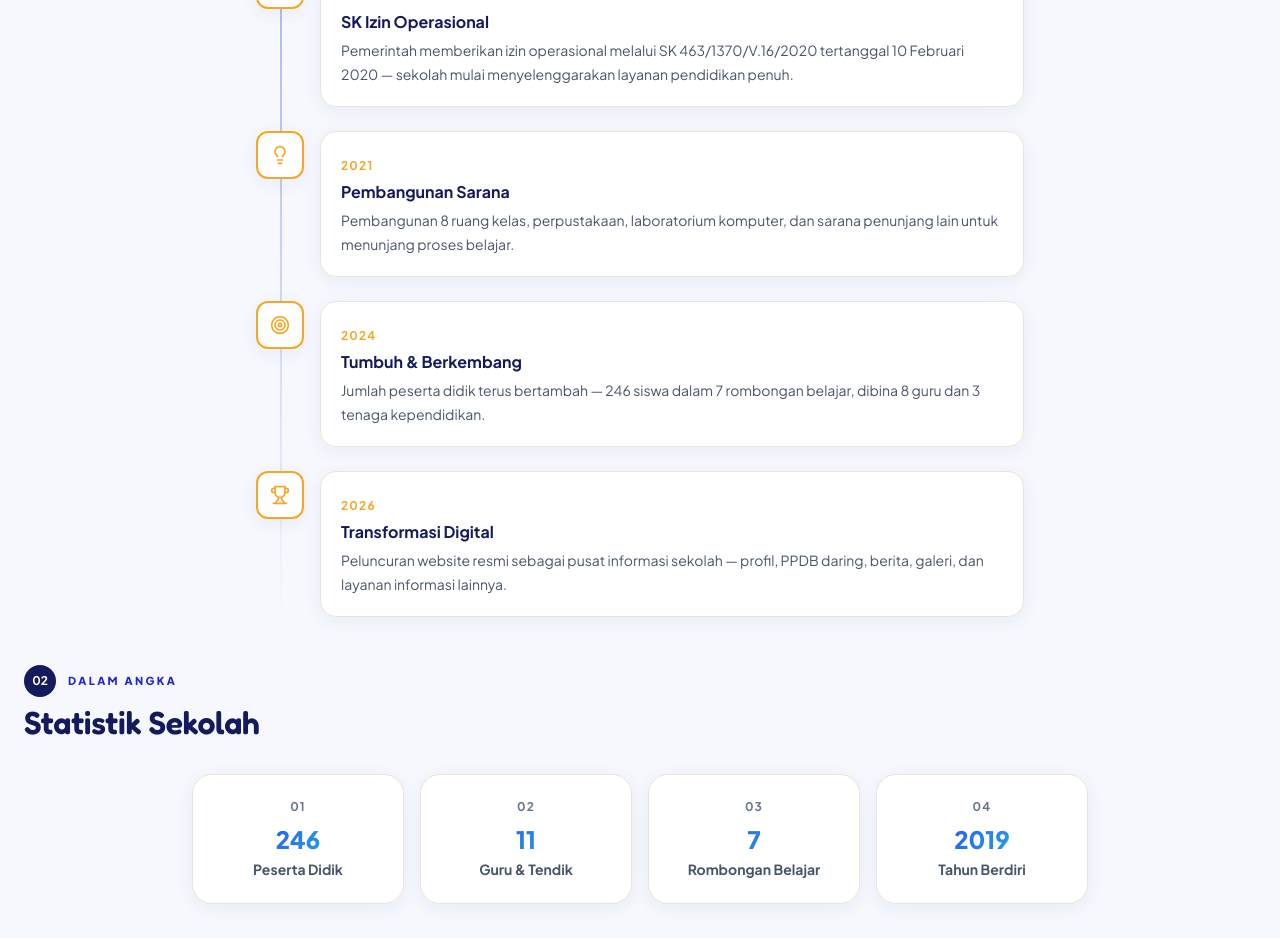
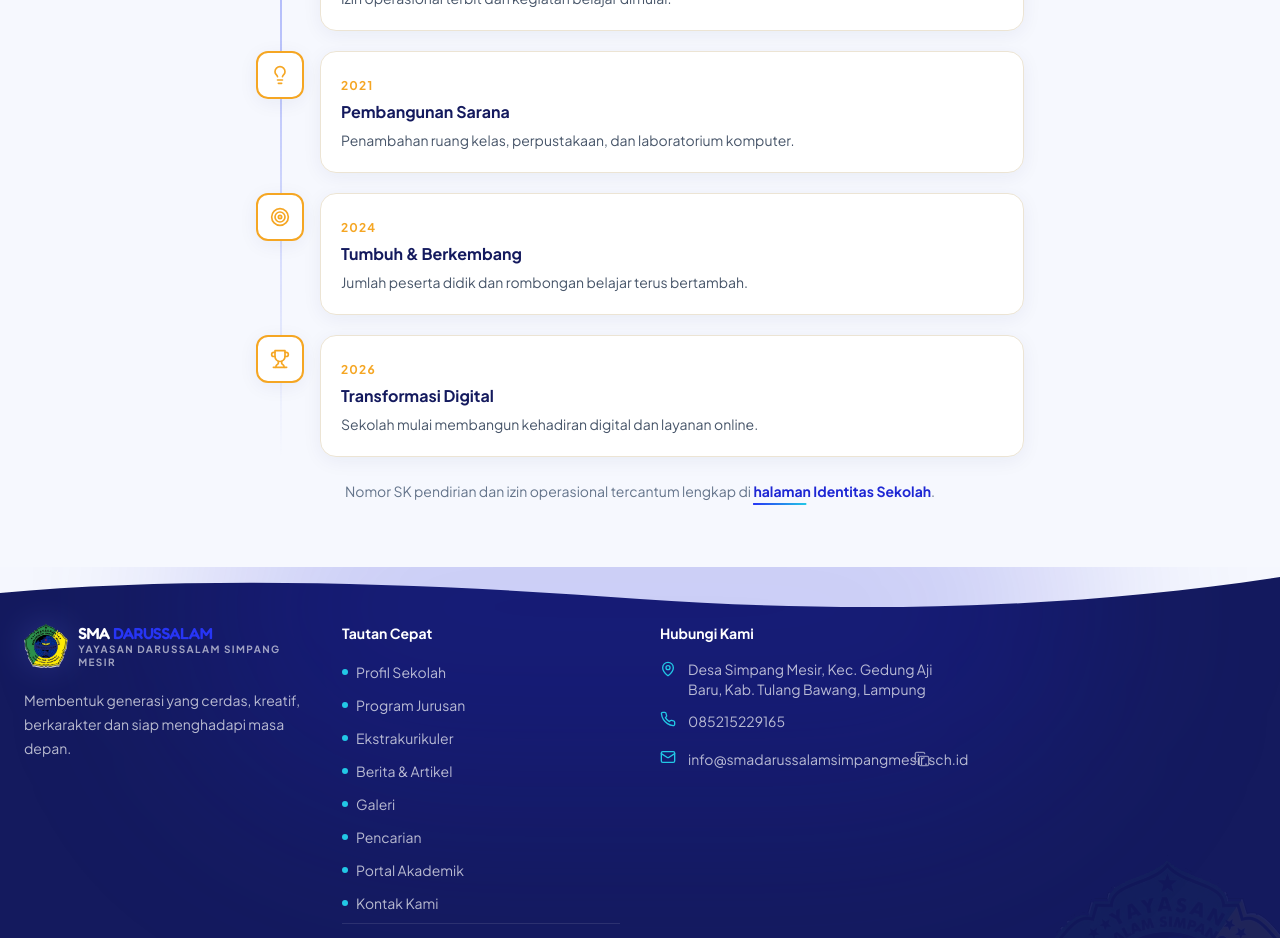
Before and after one commit to fakedevbagus/sma-darussalam-gaba, a Next.js app: page /profil/sejarah in a window 1280 px wide. Shown: the part 920-1858 px from the top of the page. Built offline with nearby package versions, Linux system fonts and the light colour scheme.

Commit message:
refactor(G5-2): tighten /profil/sejarah (one-sentence milestones, SK link line, remove triplicated stats section, phone rhythm, add metadata)

```diff
--- a/app/profil/sejarah/page.tsx
+++ b/app/profil/sejarah/page.tsx
@@ -1,14 +1,21 @@
+import type { Metadata } from "next";
+import Link from "next/link";
 import PageHeader from "@/components/PageHeader";
 import { SectionHeading } from "@/components/SectionHeading";
 import { SCHOOL } from "@/config/school";
 import { Calendar, Award, Lightbulb, Target, Trophy } from "lucide-react";
 
+export const metadata: Metadata = {
+  title: "Sejarah Singkat",
+  description: `Perjalanan ${SCHOOL.name} sejak ${SCHOOL.founded} — pendirian, izin operasional, dan perkembangan sarana.`,
+};
+
 const MILESTONES = [
-  { year: "2019", title: "SK Pendirian Sekolah", desc: "SMA Darussalam resmi didirikan Yayasan Darussalam Simpang Mesir melalui SK Pendirian 118.4/YSDM/SMA-DS/X/2019 tertanggal 30 Oktober 2019 — berlokasi di Desa Simpang Mesir, Gedung Aji Baru, Tulang Bawang, Lampung.", icon: Calendar },
-  { year: "2020", title: "SK Izin Operasional", desc: "Pemerintah memberikan izin operasional melalui SK 463/1370/V.16/2020 tertanggal 10 Februari 2020 — sekolah mulai menyelenggarakan layanan pendidikan penuh.", icon: Award },
-  { year: "2021", title: "Pembangunan Sarana", desc: "Pembangunan 8 ruang kelas, perpustakaan, laboratorium komputer, dan sarana penunjang lain untuk menunjang proses belajar.", icon: Lightbulb },
-  { year: "2024", title: "Tumbuh & Berkembang", desc: "Jumlah peserta didik terus bertambah — 246 siswa dalam 7 rombongan belajar, dibina 8 guru dan 3 tenaga kependidikan.", icon: Target },
-  { year: "2026", title: "Transformasi Digital", desc: "Peluncuran website resmi sebagai pusat informasi sekolah — profil, PPDB daring, berita, galeri, dan layanan informasi lainnya.", icon: Trophy },
+  { year: "2019", title: "SK Pendirian Sekolah", desc: "Yayasan Darussalam Simpang Mesir resmi mendirikan SMA Darussalam.", icon: Calendar },
+  { year: "2020", title: "SK Izin Operasional", desc: "Izin operasional terbit dan kegiatan belajar dimulai.", icon: Award },
+  { year: "2021", title: "Pembangunan Sarana", desc: "Penambahan ruang kelas, perpustakaan, dan laboratorium komputer.", icon: Lightbulb },
+  { year: "2024", title: "Tumbuh & Berkembang", desc: "Jumlah peserta didik dan rombongan belajar terus bertambah.", icon: Target },
+  { year: "2026", title: "Transformasi Digital", desc: "Sekolah mulai membangun kehadiran digital dan layanan online.", icon: Trophy },
 ];
 
 export default function SejarahPage() {
@@ -20,11 +27,11 @@ export default function SejarahPage() {
         <SectionHeading eyebrow="Timeline" title="Tonggak Sejarah" desc="Perjalanan bertumbuh bersama siswa & orang tua" number="01" />
         <div className="mx-auto mt-8 max-w-3xl relative">
           <div className="absolute left-6 top-0 bottom-0 w-0.5 bg-gradient-to-b from-primary-300 via-primary-200 to-transparent" />
-          <div className="space-y-6">
+          <div className="space-y-5">
             {MILESTONES.map((m, i) => (
               <div key={m.year} className="relative flex gap-4">
                 <div className="w-12 h-12 rounded-xl bg-white border-2 border-sun flex items-center justify-center shadow-card shrink-0 z-10"><m.icon className="w-5 h-5 text-sun" /></div>
-                <div className="flex-1 bg-white rounded-2xl border border-[#ece4d4] p-5 shadow-card hover:shadow-3d transition">
+                <div className="flex-1 bg-white rounded-2xl border border-[#ece4d4] p-4 sm:p-5 shadow-card hover:shadow-3d transition">
                   <span className="text-xs font-bold tracking-widest text-sun">{m.year}</span>
                   <h3 className="font-bold text-navy mt-1">{m.title}</h3>
                   <p className="text-sm text-slate-600 mt-1 leading-6">{m.desc}</p>
@@ -34,18 +41,10 @@ export default function SejarahPage() {
           </div>
         </div>
 
-        <div className="mt-12">
-          <SectionHeading eyebrow="Dalam Angka" title="Statistik Sekolah" number="02" />
-          <div className="mt-8 grid sm:grid-cols-2 lg:grid-cols-4 gap-4 max-w-4xl mx-auto">
-            {SCHOOL.stats.map((s, i) => (
-              <div key={s.label} className="bg-white rounded-[20px] p-6 shadow-card border border-[#ece4d4] text-center card-3d">
-                <div className="text-xs font-bold tracking-widest text-slate-500">0{i + 1}</div>
-                <div className="text-2xl font-extrabold gradient-text mt-2">{s.value}</div>
-                <div className="text-sm font-bold text-slate-600 mt-1">{s.label}</div>
-              </div>
-            ))}
-          </div>
-        </div>
+        <p className="mt-6 text-center text-sm text-slate-500">
+          Nomor SK pendirian dan izin operasional tercantum lengkap di{" "}
+          <Link href="/profil/identitas" className="link-more">halaman Identitas Sekolah</Link>.
+        </p>
       </section>
     </div>
   );
```
